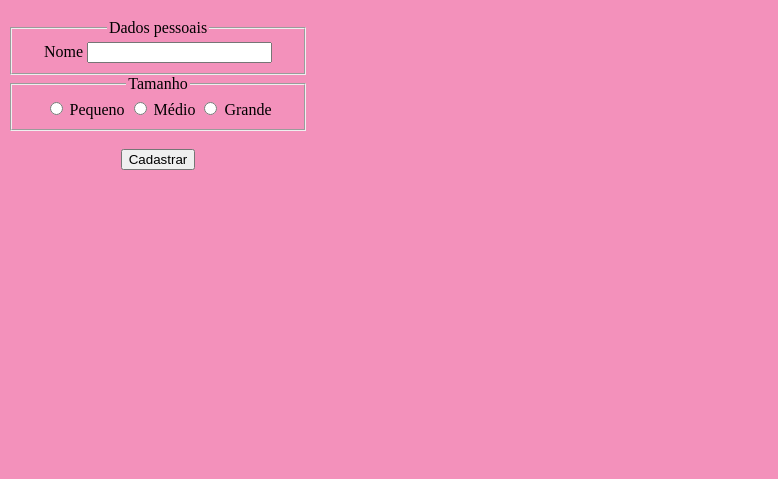
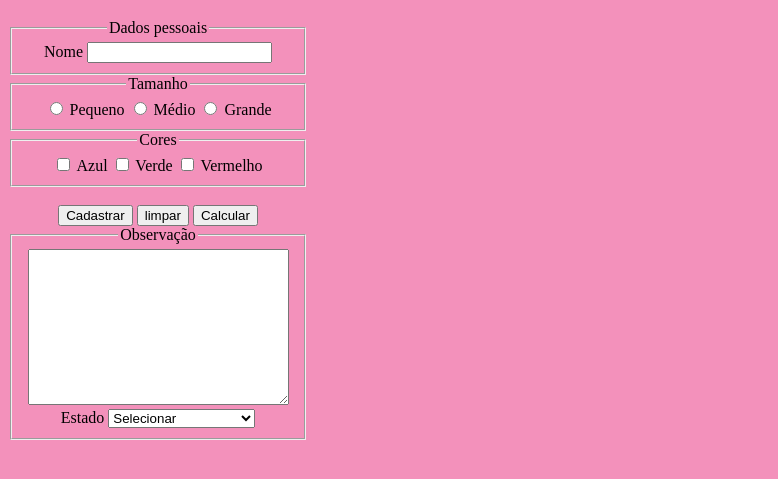
Before and after one commit to emnuelle/fe090523, a plain HTML site: page index.html in a window 1280 px wide. Shown: the part 61-540 px from the top of the page, without its empty margins (0-778 px from the left). Drawn offline with Linux system fonts and the light colour scheme.

Commit message:
mudei aq

```diff
--- a/index.html
+++ b/index.html
@@ -19,15 +19,48 @@
         </fieldset>
         <fieldset>
             <legend>Tamanho</legend>
-            <input type="radio" name="Tamanho" id="c-peq" value="P">
+            <input type="radio" name="tamanho" id="c-peq" value="P">
             <label for="c-peq">Pequeno</label>
-            <input type="radio" name="Tamanho" id="c-med" value="M">
+            <input type="radio" name="tamanho" id="c-med" value="M">
             <label for="c-peq">Médio</label>
-            <input type="radio" name="Tamanho" id="c-peq" value="G">
+            <input type="radio" name="tamanho" id="c-peq" value="G">
             <label for="c-peq">Grande</label>
+        </fieldset>
+        <fieldset>
+            <legend>Cores</legend>
+            <input type="checkbox" name="cor" id="c-azul" value="Azul">
+            <label for="c-azul">Azul</label>
+            <input type="checkbox" name="cor" id="c-verde" value="verde">
+            <label for="c-verde">Verde</label>
+            <input type="checkbox" name="cor" id="c-vermelho" value="vermelho">
+            <label for="c-vermelho">Vermelho</label>
         </fieldset>
         <br>
         <input type="submit" value="Cadastrar">
+        <input type="reset" value="limpar">
+        <input type="button" value="Calcular">
+        <fieldset>
+            <legend>Observação</legend>
+            <textarea name="obs" id="c-obs" cols="30" rows="10"></textarea>
+            <label for="c-uf">Estado</label>
+
+            <select name="uf" id="c-uf">
+                <option value="" disabled selected>Selecionar</option>
+                <optgroup label="Sudeste">
+                    <option value="SP">São Paulo</option>
+                    <option value="RJ">Rio de Janiro</option>
+                    <option value="MG">Minas Gerais</option>
+                    <option value="ES">Espírito Santo</option>
+                </optgroup>
+
+                <optgroup label="Sul">
+                    <option value="RS">Rio Grande do Sul</option>
+                    <option value="SC">Santa Catarina</option>
+                    <option value="PR">Peraná</option>
+                </optgroup>
+
+            </select>
+        </fieldset>
 
     </form>
 
```
